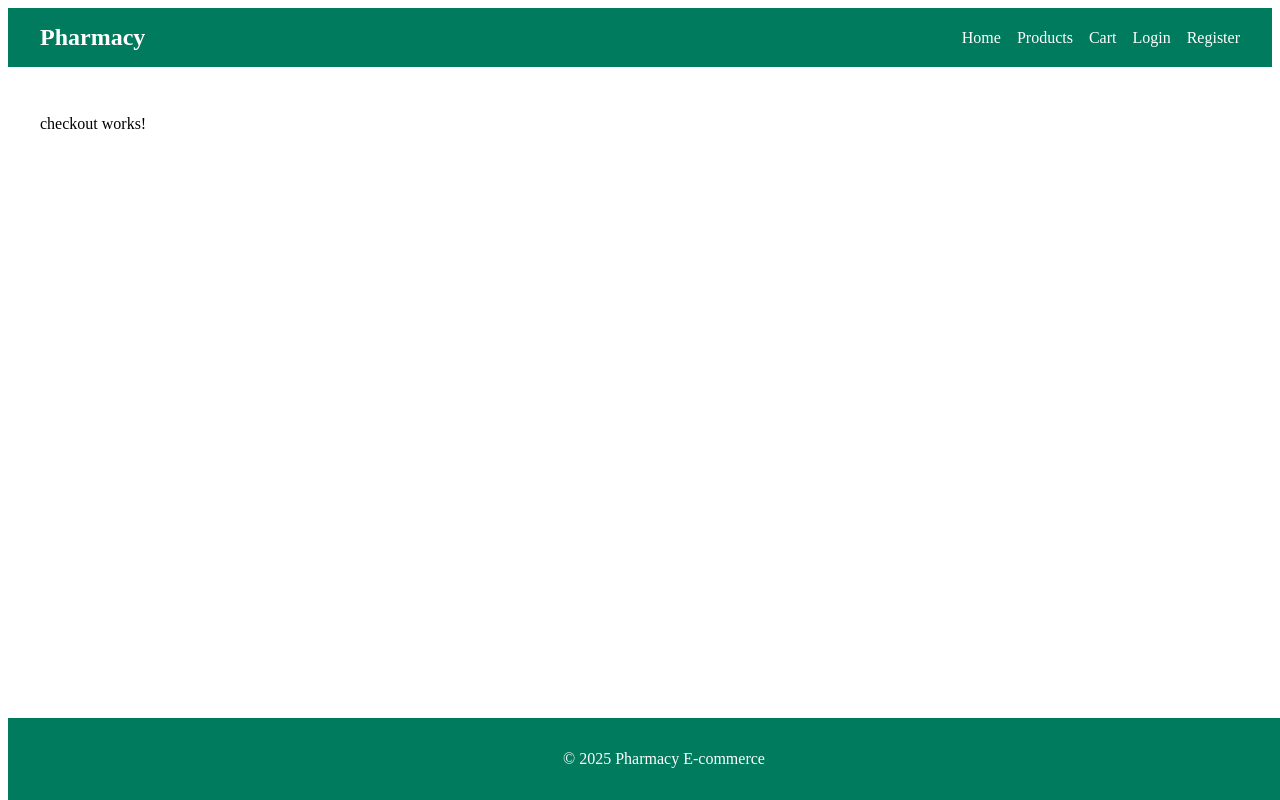
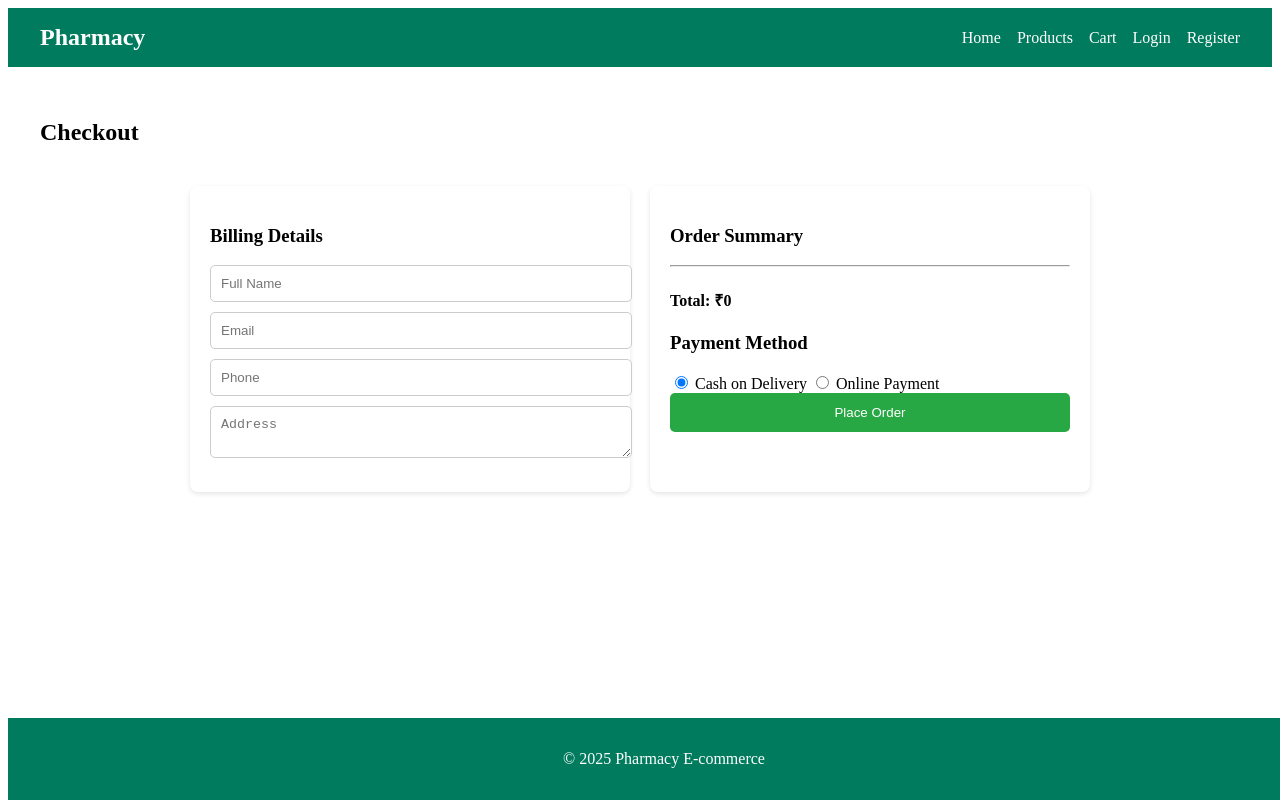
Before and after one commit to ashnichinnusam/pharmacy_frontend, an Angular app: page /checkout in a window 1280 px wide. Built offline with nearby package versions, Linux system fonts and the light colour scheme.

Commit message:
Adding checkout

```diff
--- a/src/app/cart/cart.component.html
+++ b/src/app/cart/cart.component.html
@@ -6,7 +6,12 @@
       <p>Price: ${{ item.product.price }}</p>
       <label>
         Quantity:
-        <input type="number" [(ngModel)]="item.quantity" (change)="updateQuantity(item, item.quantity)" min="1" />
+        <input
+          type="number"
+          [(ngModel)]="item.quantity"
+          (change)="updateQuantity(item, item.quantity)"
+          min="1"
+        />
       </label>
       <button (click)="removeItem(item)">Remove</button>
     </div>
@@ -15,6 +20,9 @@
   <div class="cart-summary">
     <p>Total Items: {{ cartService.getTotalItems() }}</p>
     <p>Total Price: ${{ cartService.getTotalPrice() }}</p>
+
+    <!-- Place Order Button -->
+    <button (click)="goToCheckout()">Place Order</button>
   </div>
 </div>
 
--- a/src/app/cart/cart.component.ts
+++ b/src/app/cart/cart.component.ts
@@ -1,7 +1,7 @@
 import { Component } from '@angular/core';
 import { CommonModule } from '@angular/common';
 import { CartService, CartItem } from '../services/cart.service';
-import { RouterModule } from '@angular/router';
+import { RouterModule, Router } from '@angular/router';
 import { FormsModule } from '@angular/forms';
 
 @Component({
@@ -12,7 +12,7 @@ import { FormsModule } from '@angular/forms';
   styleUrls: ['./cart.component.css']
 })
 export class CartComponent {
-  constructor(public cartService: CartService) {}
+  constructor(public cartService: CartService, private router: Router) {}
 
   updateQuantity(item: CartItem, quantity: number) {
     if (quantity <= 0) return;
@@ -22,4 +22,8 @@ export class CartComponent {
   removeItem(item: CartItem) {
     this.cartService.removeFromCart(item.product._id);
   }
+
+  goToCheckout() {
+    this.router.navigate(['/checkout']);
+  }
 }
--- a/src/app/checkout/checkout.component.css
+++ b/src/app/checkout/checkout.component.css
@@ -0,0 +1,46 @@
+.checkout-container {
+  display: flex;
+  justify-content: space-between;
+  gap: 20px;
+  max-width: 900px;
+  margin: 20px auto;
+  padding: 20px;
+}
+
+.billing-section,
+.order-summary {
+  flex: 1;
+  background: #fff;
+  padding: 20px;
+  border-radius: 8px;
+  box-shadow: 0 2px 5px rgba(0,0,0,0.1);
+}
+
+.billing-section input,
+.billing-section textarea {
+  width: 100%;
+  margin-bottom: 10px;
+  padding: 10px;
+  border: 1px solid #ccc;
+  border-radius: 5px;
+}
+
+.order-item {
+  display: flex;
+  justify-content: space-between;
+  margin-bottom: 8px;
+}
+
+button {
+  width: 100%;
+  padding: 12px;
+  background: #28a745;
+  color: white;
+  border: none;
+  border-radius: 5px;
+  cursor: pointer;
+}
+
+button:hover {
+  background: #218838;
+}
--- a/src/app/checkout/checkout.component.html
+++ b/src/app/checkout/checkout.component.html
@@ -1 +1,33 @@
-<p>checkout works!</p>
+<h2>Checkout</h2>
+
+<div class="checkout-container">
+  <div class="billing-section">
+    <h3>Billing Details</h3>
+    <form>
+      <input type="text" placeholder="Full Name" [(ngModel)]="customer.name" name="name" required />
+      <input type="email" placeholder="Email" [(ngModel)]="customer.email" name="email" />
+      <input type="text" placeholder="Phone" [(ngModel)]="customer.phone" name="phone" required />
+      <textarea placeholder="Address" [(ngModel)]="customer.address" name="address" required></textarea>
+    </form>
+  </div>
+
+  <div class="order-summary">
+    <h3>Order Summary</h3>
+    <div *ngFor="let item of cartItems" class="order-item">
+      <span>{{ item.name }} (x{{ item.quantity }})</span>
+      <span>₹{{ item.price * item.quantity }}</span>
+    </div>
+    <hr />
+    <h4>Total: ₹{{ totalAmount }}</h4>
+
+    <h3>Payment Method</h3>
+    <label>
+      <input type="radio" [(ngModel)]="paymentMethod" name="payment" value="cod" /> Cash on Delivery
+    </label>
+    <label>
+      <input type="radio" [(ngModel)]="paymentMethod" name="payment" value="online" /> Online Payment
+    </label>
+
+    <button (click)="placeOrder()">Place Order</button>
+  </div>
+</div>
--- a/src/app/checkout/checkout.component.ts
+++ b/src/app/checkout/checkout.component.ts
@@ -1,12 +1,46 @@
 import { Component } from '@angular/core';
+import { CommonModule } from '@angular/common';
+import { FormsModule } from '@angular/forms';
+import { CartService } from '../services/cart.service';
 
 @Component({
   selector: 'app-checkout',
   standalone: true,
-  imports: [],
+  imports: [CommonModule, FormsModule],
   templateUrl: './checkout.component.html',
-  styleUrl: './checkout.component.css'
+  styleUrls: ['./checkout.component.css']
 })
 export class CheckoutComponent {
+  customer = {
+    name: '',
+    email: '',
+    phone: '',
+    address: ''
+  };
 
+  paymentMethod = 'cod';
+  cartItems: any[] = [];
+  totalAmount: number = 0;
+
+  constructor(private cartService: CartService) {
+    this.cartItems = this.cartService.getItems();
+    this.calculateTotal();
+  }
+
+  calculateTotal() {
+    this.totalAmount = this.cartItems.reduce(
+      (sum, item) => sum + item.price * item.quantity, 0
+    );
+  }
+
+  placeOrder() {
+    if (!this.customer.name || !this.customer.address || !this.customer.phone) {
+      alert('Please fill all required details');
+      return;
+    }
+
+    // Later: Send this data to backend API
+    alert('Order placed successfully!');
+    this.cartService.clearCart();
+  }
 }
```
